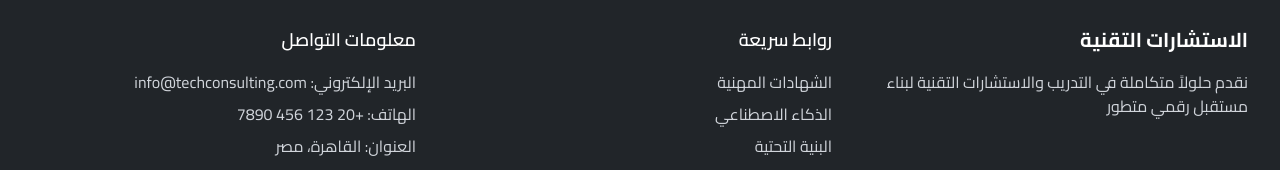
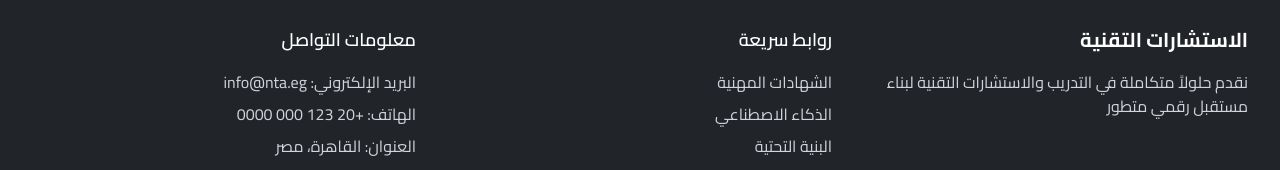
Before and after one commit to hsalamardi/sola-consultation-center, a plain HTML site: page public/index.html in a window 1280 px wide. Shown: the part 1268-1438 px from the top of the page. Drawn offline with nearby package versions, Linux system fonts and the light colour scheme.

Commit message:
Signed-off-by: h.salama <h.salama@rdi-eg.ai>

```diff
--- a/public/index.html
+++ b/public/index.html
@@ -226,8 +226,8 @@
                 <div>
                     <h4 class="text-lg font-semibold mb-4">معلومات التواصل</h4>
                     <div class="space-y-2 text-gray-300">
-                        <p>البريد الإلكتروني: info@techconsulting.com</p>
-                        <p>الهاتف: +20 123 456 7890</p>
+                        <p>البريد الإلكتروني: info@nta.eg</p>
+                        <p>الهاتف: +20 123 000 0000</p>
                         <p>العنوان: القاهرة، مصر</p>
                     </div>
                 </div>
```
